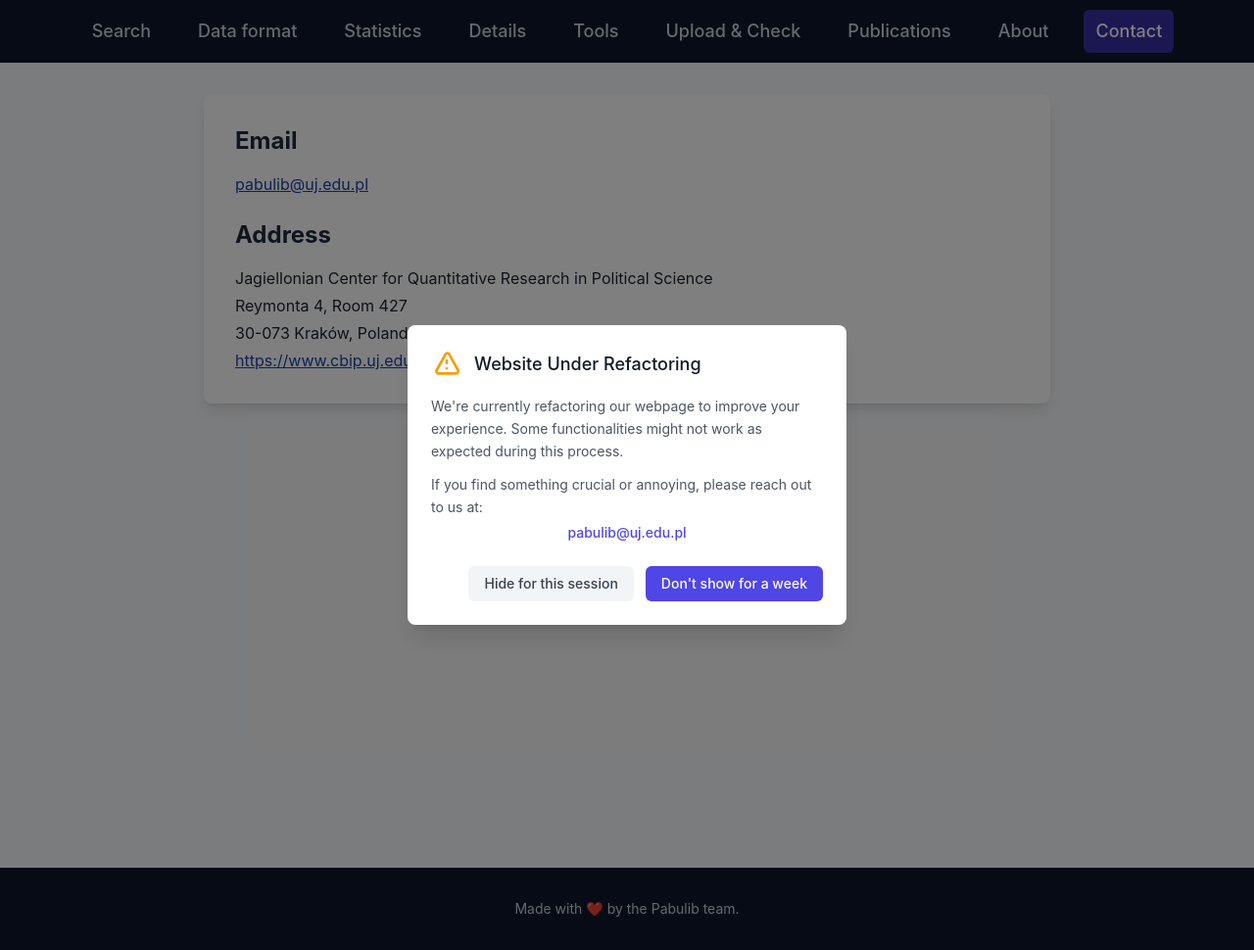
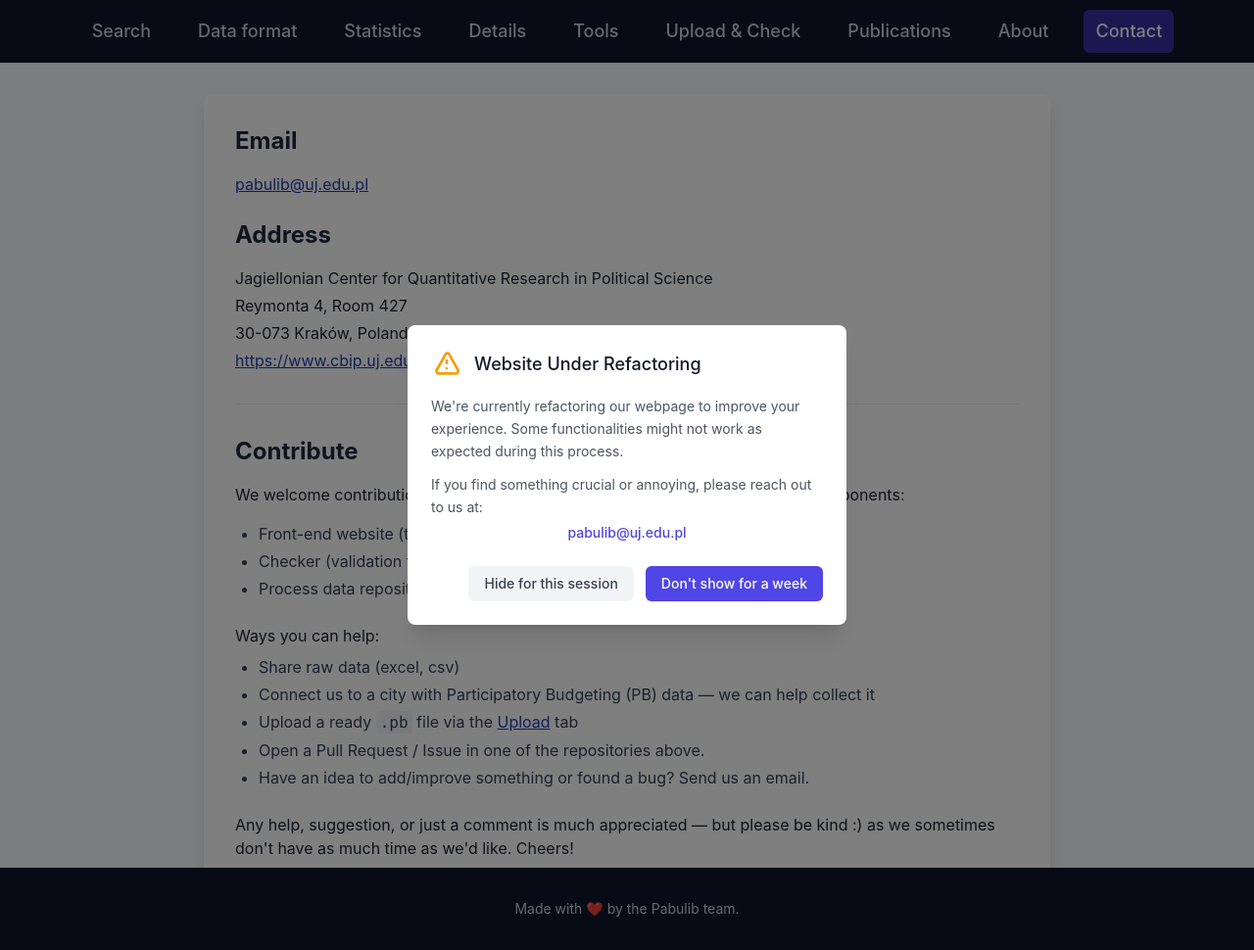
Before and after one commit to pabulib/pabulib_front, a Flask app: page /contact in a window 1280 px wide. Shown: the whole page at 98% size. Run offline with Flask 3, Linux system fonts and the light colour scheme; some libraries are stand-ins or nearby versions.

Commit message:
contribute

```diff
--- a/app/templates/contact.html
+++ b/app/templates/contact.html
@@ -19,6 +19,33 @@
                 <p>
                     <a href="https://www.cbip.uj.edu.pl/" target="_blank" class="text-blue-800 hover:text-blue-900 underline">https://www.cbip.uj.edu.pl/</a>
                 </p>
+
+                <hr class="my-8" />
+
+                <h4 class="text-2xl font-bold text-slate-800 mb-4">Contribute</h4>
+                <p class="mb-4">We welcome contributions in many forms. Our project has three open source components:</p>
+                <ul class="list-disc pl-6 mb-6 text-slate-700">
+                    <li class="mb-1">Front-end website (this page):
+                        <a href="https://github.com/pabulib/pabulib_front" target="_blank" class="text-blue-800 hover:text-blue-900 underline">pabulib/pabulib_front</a>
+                    </li>
+                    <li class="mb-1">Checker (validation tool):
+                        <a href="https://github.com/pabulib/checker" target="_blank" class="text-blue-800 hover:text-blue-900 underline">pabulib/checker</a>
+                    </li>
+                    <li class="mb-1">Process data repository:
+                        <a href="https://github.com/pabulib/pabulib_process_data" target="_blank" class="text-blue-800 hover:text-blue-900 underline">pabulib/pabulib_process_data</a>
+                    </li>
+                </ul>
+
+                <p class="mb-2">Ways you can help:</p>
+                <ul class="list-disc pl-6 mb-6 text-slate-700">
+                    <li class="mb-1">Share raw data (excel, csv)</li>
+                    <li class="mb-1">Connect us to a city with Participatory Budgeting (PB) data — we can help collect it</li>
+                    <li class="mb-1">Upload a ready <code class="px-1 py-0.5 bg-slate-100 rounded">.pb</code> file via the <a href="/upload" class="text-blue-800 hover:text-blue-900 underline">Upload</a> tab</li>
+                    <li class="mb-1">Open a Pull Request / Issue in one of the repositories above.</li>
+                    <li class="mb-1">Have an idea to add/improve something or found a bug? Send us an email.</li>
+                </ul>
+
+                <p class="mb-0">Any help, suggestion, or just a comment is much appreciated — but please be kind :) as we sometimes don't have as much time as we'd like. Cheers!</p>
             </div>
         </div>
     </section>
--- a/app/templates/details.html
+++ b/app/templates/details.html
@@ -38,13 +38,13 @@
         {% set groups_country = groups_categories_country %}
         {% set groups_country_unit = groups_categories_country_unit %}
         {% set groups_country_unit_instance = groups_categories_country_unit_instance %}
-        <p class="text-gray-600 mb-4">Extracted from <code class="bg-gray-100 px-2 py-1 rounded text-sm">PROJECTS.category/categories</code> (comma-separated or lists). Grouped by distinct token per file.</p>
+        <p class="text-gray-600 mb-4">Extracted from <code class="bg-gray-100 px-2 py-1 rounded text-sm">PROJECTS.category</code> (comma-separated or lists). Grouped by distinct token per file.</p>
       {% else %}
         {% set rows = rows_targets %}
         {% set groups_country = groups_targets_country %}
         {% set groups_country_unit = groups_targets_country_unit %}
         {% set groups_country_unit_instance = groups_targets_country_unit_instance %}
-        <p class="text-gray-600 mb-4">Extracted from <code class="bg-gray-100 px-2 py-1 rounded text-sm">PROJECTS.target/targets</code> (comma-separated or lists). Grouped by distinct token per file.</p>
+        <p class="text-gray-600 mb-4">Extracted from <code class="bg-gray-100 px-2 py-1 rounded text-sm">PROJECTS.target</code> (comma-separated or lists). Grouped by distinct token per file.</p>
       {% endif %}
 
       <div class="overflow-x-auto">
```
